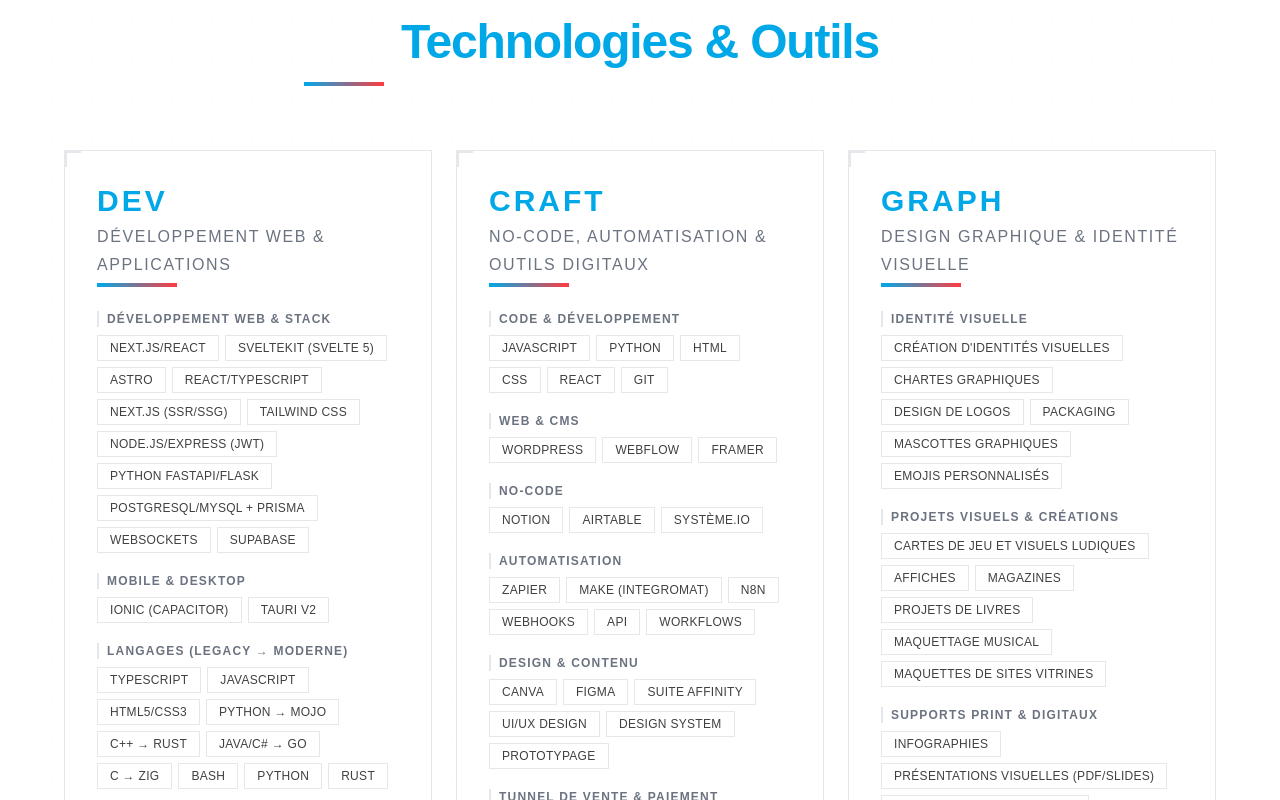
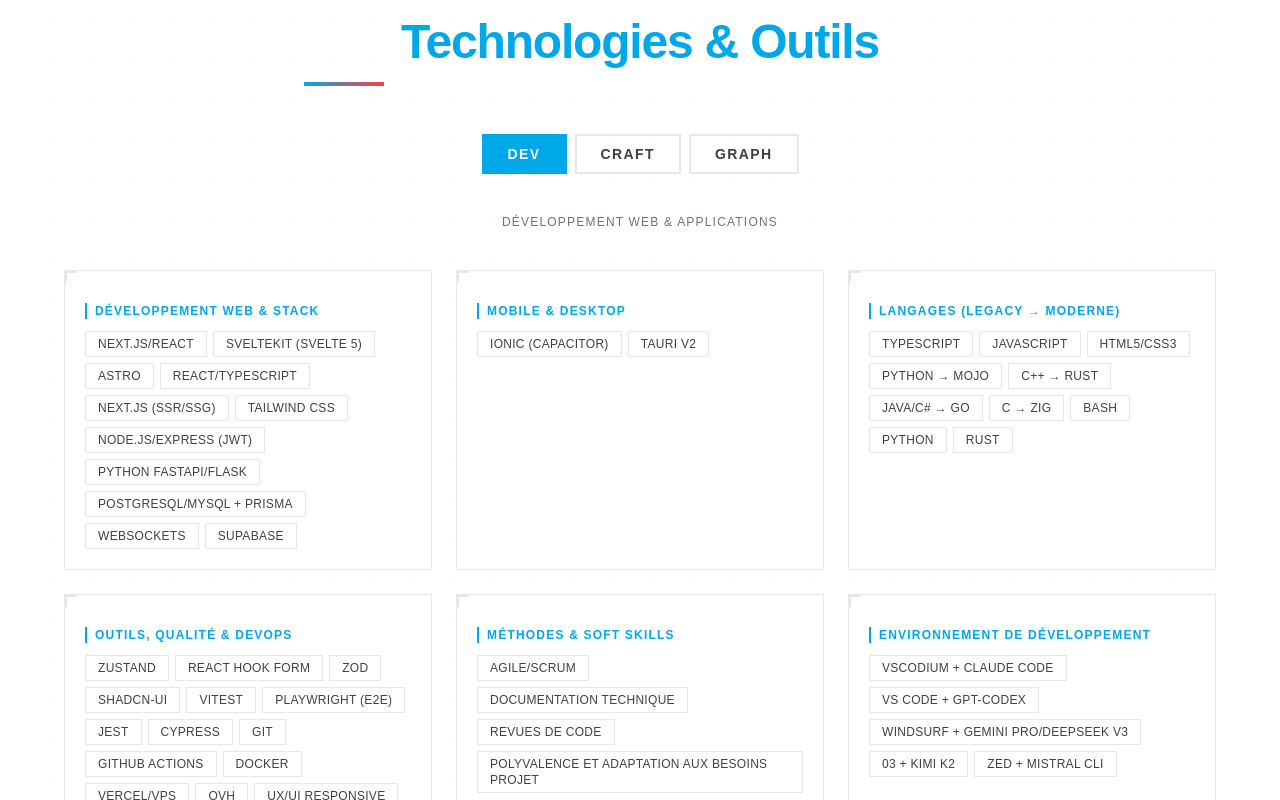
Before and after one commit to brandonviry/app_portfolio, a Next.js app: page /dev in a window 1280 px wide. Shown: the part 3100-3900 px from the top of the page. Built offline with nearby package versions, Linux system fonts and the light colour scheme.

Commit message:
feat(skills): système d'onglets DEV/CRAFT/GRAPH pour la section Technologies & Outils
Co-Authored-By: Claude Sonnet 4.6 <noreply@anthropic.com>

```diff
--- a/src/components/layout/sections/technologies/technologies-section.tsx
+++ b/src/components/layout/sections/technologies/technologies-section.tsx
@@ -1,3 +1,6 @@
+"use client";
+
+import { useState } from "react";
 import { Typography } from "@/components/ui/typography/typography";
 import { Divider } from "@/components/ui/decoration/divider";
 import { SkillTag } from "@/components/ui/badge/skill-tag";
@@ -5,6 +8,9 @@ import { cn } from "@/lib/utils";
 import { skillsData } from "@/store/skills_data";
 
 export function TechnologiesSection() {
+  const [activeId, setActiveId] = useState(skillsData[0].id);
+  const activePole = skillsData.find((p) => p.id === activeId)!;
+
   return (
     <section className={cn("relative py-16 md:py-24")}>
       <div
@@ -16,7 +22,9 @@ export function TechnologiesSection() {
       />
 
       <div className="container mx-auto px-4 sm:px-6">
-        <div className="text-center max-w-2xl mx-auto mb-16 space-y-4">
+
+        {/* Titre */}
+        <div className="text-center max-w-2xl mx-auto mb-12 space-y-4">
           <Typography
             level="h2"
             className="text-accent text-3xl md:text-4xl lg:text-5xl font-bold tracking-tight"
@@ -26,46 +34,50 @@ export function TechnologiesSection() {
           <Divider variant="gradient" align="center" className="mx-auto" />
         </div>
 
-        <div className="grid grid-cols-1 md:grid-cols-3 gap-6 max-w-6xl mx-auto">
+        {/* Onglets */}
+        <div className="flex justify-center gap-2 mb-10">
           {skillsData.map((pole) => (
-            <div
+            <button
               key={pole.id}
+              onClick={() => setActiveId(pole.id)}
               className={cn(
-                "relative flex flex-col gap-6 p-8",
-                "border border-border/20 bg-surface-1",
-                "transition-all duration-300",
-                "hover:border-accent/30",
-                "group"
+                "px-6 py-2 text-sm font-bold tracking-widest uppercase",
+                "border-2 transition-all duration-200",
+                activeId === pole.id
+                  ? "bg-accent text-white border-accent"
+                  : "bg-transparent text-text-secondary border-border/40 hover:border-accent/60 hover:text-accent"
               )}
             >
-              {/* Coins décoratifs */}
-              <div className="absolute top-0 left-0 w-4 h-4 border-t-2 border-l-2 border-accent/40 group-hover:border-accent transition-colors duration-300" />
-              <div className="absolute bottom-0 right-0 w-4 h-4 border-b-2 border-r-2 border-cta/30 group-hover:border-cta transition-colors duration-300" />
-
-              {/* En-tête du pôle */}
-              <div className="space-y-1">
-                <Typography
-                  level="h3"
-                  className="text-accent font-extrabold text-4xl tracking-widest"
-                >
               {pole.label}
-                </Typography>
-                <Typography
-                  level="body2"
-                  className="text-text-muted text-xs uppercase tracking-widest"
-                >
-                  {pole.description}
-                </Typography>
-                <Divider variant="gradient" align="left" />
+            </button>
+          ))}
         </div>
 
-              {/* Sous-catégories */}
-              <div className="flex flex-col gap-5">
-                {pole.groups.map((group) => (
-                  <div key={group.title} className="space-y-2">
-                    <p className="text-xs font-semibold uppercase tracking-widest text-text-muted border-l-2 border-accent/40 pl-2">
+        {/* Description du pôle actif */}
+        <p className="text-center text-xs text-text-muted uppercase tracking-widest mb-10">
+          {activePole.description}
+        </p>
+
+        {/* Grille des sous-groupes */}
+        <div className="grid grid-cols-1 sm:grid-cols-2 lg:grid-cols-3 gap-6 max-w-6xl mx-auto">
+          {activePole.groups.map((group) => (
+            <div
+              key={group.title}
+              className={cn(
+                "relative p-5",
+                "border border-border/20 bg-surface-1",
+                "space-y-3"
+              )}
+            >
+              {/* Coin décoratif */}
+              <div className="absolute top-0 left-0 w-3 h-3 border-t-2 border-l-2 border-accent/50" />
+
+              {/* Titre du groupe */}
+              <p className="text-xs font-semibold uppercase tracking-widest text-accent border-l-2 border-accent pl-2">
                 {group.title}
               </p>
+
+              {/* Tags */}
               <div className="flex flex-wrap gap-1.5">
                 {group.tools.map((tool) => (
                   <SkillTag key={tool} label={tool} />
@@ -74,9 +86,7 @@ export function TechnologiesSection() {
             </div>
           ))}
         </div>
-            </div>
-          ))}
-        </div>
+
       </div>
     </section>
   );
```
Lines whose indentation alone changed are shown as unchanged.
